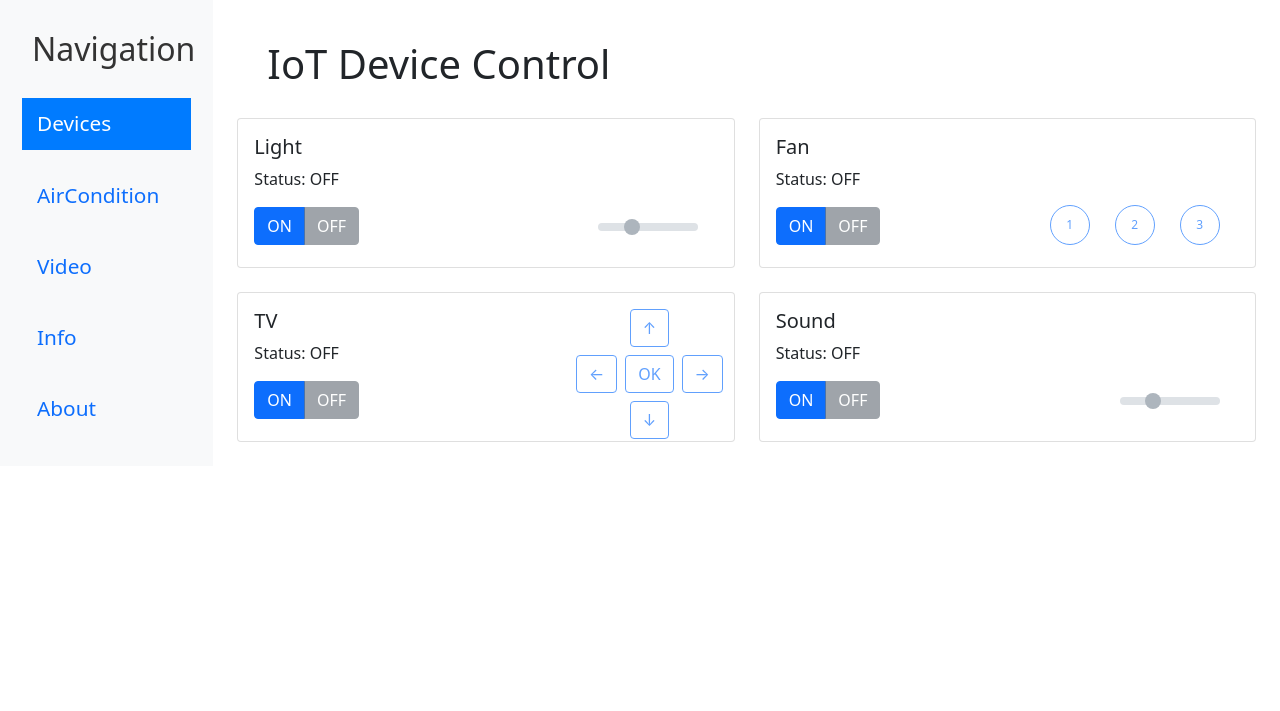
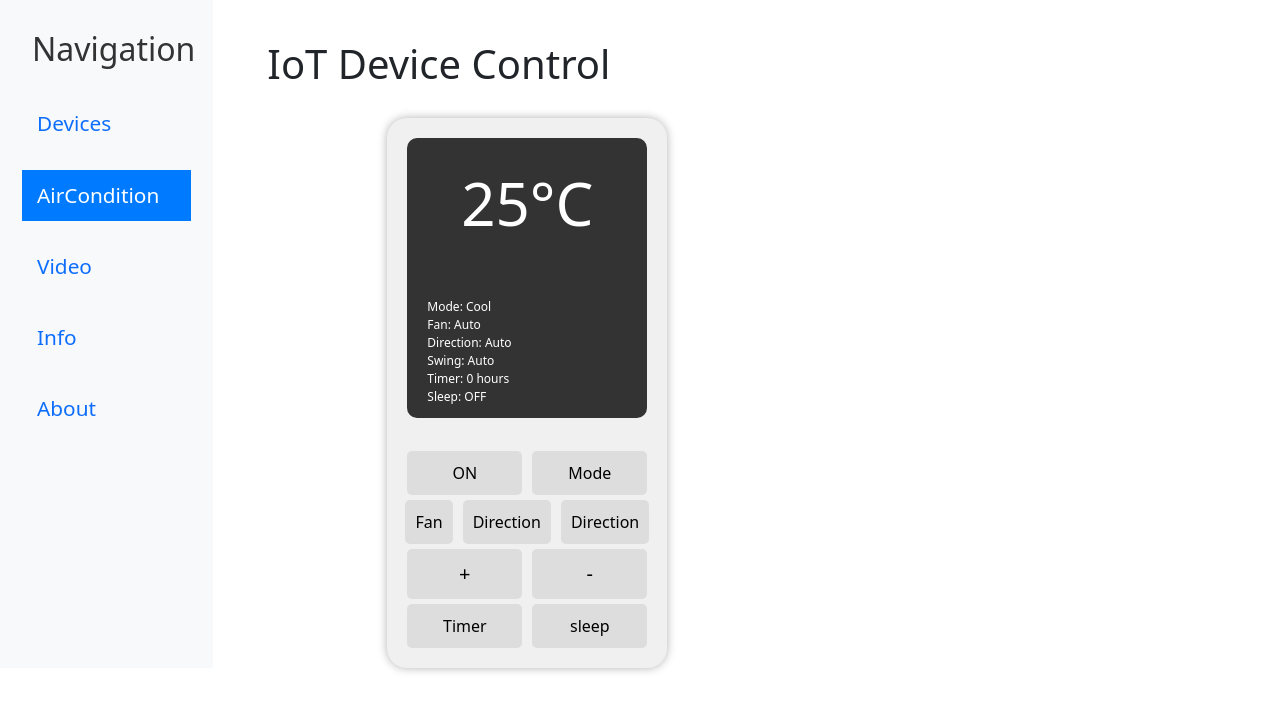
Before and after one commit to tgvlcw/iot, a Flask app: page / in a window 1280 px wide; the page is wider, and only the part inside the window is pictured. Shown: the top 711 px of that part. Run offline with Flask 3, Linux system fonts and the light colour scheme.

Commit message:
improve aircondition control UI layout

```diff
--- a/server/static/app.js
+++ b/server/static/app.js
@@ -114,23 +114,31 @@ const AirConditionPage = {
     <div class="air-conditioner-remote">
         <div class="display">
             <div class="temperature">{{ temperature }}°C</div>
-            <div class="mode">{{ mode }}</div>
-            <div class="fan-speed">Fan: {{ fanSpeed }}</div>
-            <div class="direction">Direction: {{ direction }}</div>
-            <div v-if="swing" class="swing">Swing On</div>
-            <div v-if="sleep" class="sleep">Sleep Mode On</div>
-            <div v-if="timer" class="timer">Timer: {{ timer }} hours</div>
+            <div class="mode text">Mode: {{ mode }}</div>
+            <div class="fan-speed text">Fan: {{ fanSpeed }}</div>
+            <div class="direction text">Direction: {{ direction }}</div>
+            <div class="swing text">Swing: {{ swing }}</div>
+            <div class="timer text">Timer: {{ timer }} hours</div>
+            <div class="sleep text">Sleep: {{ sleep }}</div>
         </div>
         <div class="controls">
-            <button @click="togglePower" :class="{ active: power }">{{ power ? 'OFF' : 'ON' }}</button>
-            <button @click="changeMode">Mode</button>
-            <button @click="changeFanSpeed">Fan</button>
-            <button @click="changeDirection">Direction</button>
-            <button @click="toggleSwing" :class="{ active: swing }">Swing</button>
-            <button @click="increaseTemp">Temp+</button>
-            <button @click="decreaseTemp">Temp-</button>
-            <button @click="setTimer">Timer</button>
-            <button @click="toggleSleep" :class="{ active: sleep }">Sleep</button>
+            <div class="control-row1">
+                <button @click="togglePower" :class="{ active: power }">{{ power ? 'OFF' : 'ON' }}</button>
+                <button @click="changeMode">Mode</button>
+            </div>
+            <div class="control-row2">
+                <button @click="changeFanSpeed">Fan</button>
+                <button @click="changeDirection">Direction</button>
+                <button @click="changeSwing">Direction</button>
+            </div>
+            <div class="control-row3">
+                <button @click="increaseTemp">+</button>
+                <button @click="decreaseTemp">-</button>
+            </div>
+            <div class="control-row1">
+                <button @click="setTimer">Timer</button>
+                <button @click="changeSleep">sleep</button>
+            </div>
         </div>
     </div>
     `,
@@ -141,8 +149,8 @@ const AirConditionPage = {
             mode: 'Cool',
             fanSpeed: 'Auto',
             direction: 'Auto',
-            swing: false,
-            sleep: false,
+            swing: 'Auto',
+            sleep: 'OFF',
             timer: 0
         }
     },
@@ -165,8 +173,10 @@ const AirConditionPage = {
             const currentIndex = directions.indexOf(this.direction);
             this.direction = directions[(currentIndex + 1) % directions.length];
         },
-        toggleSwing() {
-            this.swing = !this.swing;
+        changeSwing() {
+            const swings = ['Auto', 'Manual'];
+            const currentIndex = swings.indexOf(this.swing);
+            this.swing = swings[(currentIndex + 1) % swings.length];
         },
         increaseTemp() {
             if (this.temperature < 30) this.temperature++;
@@ -175,10 +185,12 @@ const AirConditionPage = {
             if (this.temperature > 16) this.temperature--;
         },
         setTimer() {
-            this.timer = (this.timer + 1) % 25; // 0-24 hours cycle
+            this.timer = (this.timer + 1) % 13; // 0-12 hours cycle
         },
-        toggleSleep() {
-            this.sleep = !this.sleep;
+        changeSleep() {
+            const sleeps = ['OFF', 'ON'];
+            const currentIndex = sleeps.indexOf(this.sleep);
+            this.sleep = sleeps[(currentIndex + 1) % sleeps.length];
         }
     }
 };
@@ -218,7 +230,7 @@ new Vue({
             { name: 'Info', page: 'info' },
             { name: 'About', page: 'about' }
         ],
-        currentPage: 'devices'
+        currentPage: 'aircondition'
     },
     computed: {
         currentPageComponent() {
--- a/server/static/styles.css
+++ b/server/static/styles.css
@@ -94,8 +94,8 @@ main {
 }
 
 .air-conditioner-remote {
-    width: 350px;
-    height: 450px;
+    width: 280px;
+    height: 550px;
     background-color: #f0f0f0;
     border-radius: 20px;
     padding: 20px;
@@ -103,6 +103,7 @@ main {
     display: flex;
     flex-direction: column;
     justify-content: space-between;
+    margin: 0 150px;
 }
 
 .display {
@@ -111,18 +112,46 @@ main {
     padding: 20px;
     border-radius: 10px;
     text-align: center;
-    height: 200px;
+    height: 280px;
 }
 
 .temperature {
     font-size: 60px;
-    margin-bottom: 15px;
+    margin-bottom: 50px;
 }
 
 .controls {
+    display: flex;
+    flex-direction: column;
+    width: 100%;
+    gap: 5px;
+}
+
+.control-row1 {
+    display: grid;
+    grid-template-columns: repeat(2, 1fr);
+    justify-content: center;
+    gap: 10px;
+}
+
+.control-row2 {
     display: grid;
     grid-template-columns: repeat(3, 1fr);
+    justify-content: center;
     gap: 10px;
+}
+
+.control-row3 {
+    font-size: 20px;
+    display: grid;
+    grid-template-columns: repeat(2, 1fr);
+    justify-content: center;
+    gap: 10px;
+}
+
+.text {
+    font-size: 12px;
+    text-align: left;
 }
 
 button {
```
